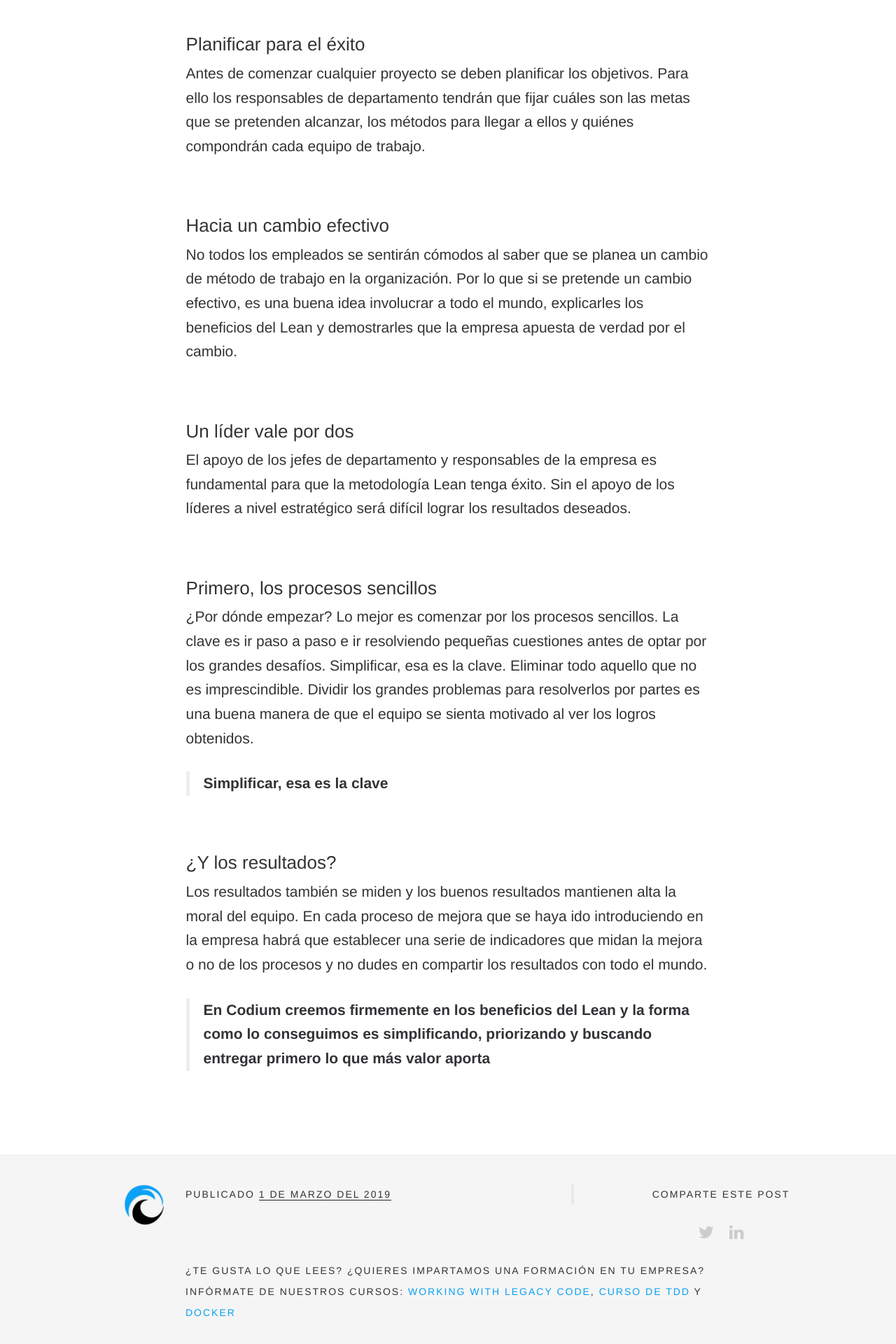
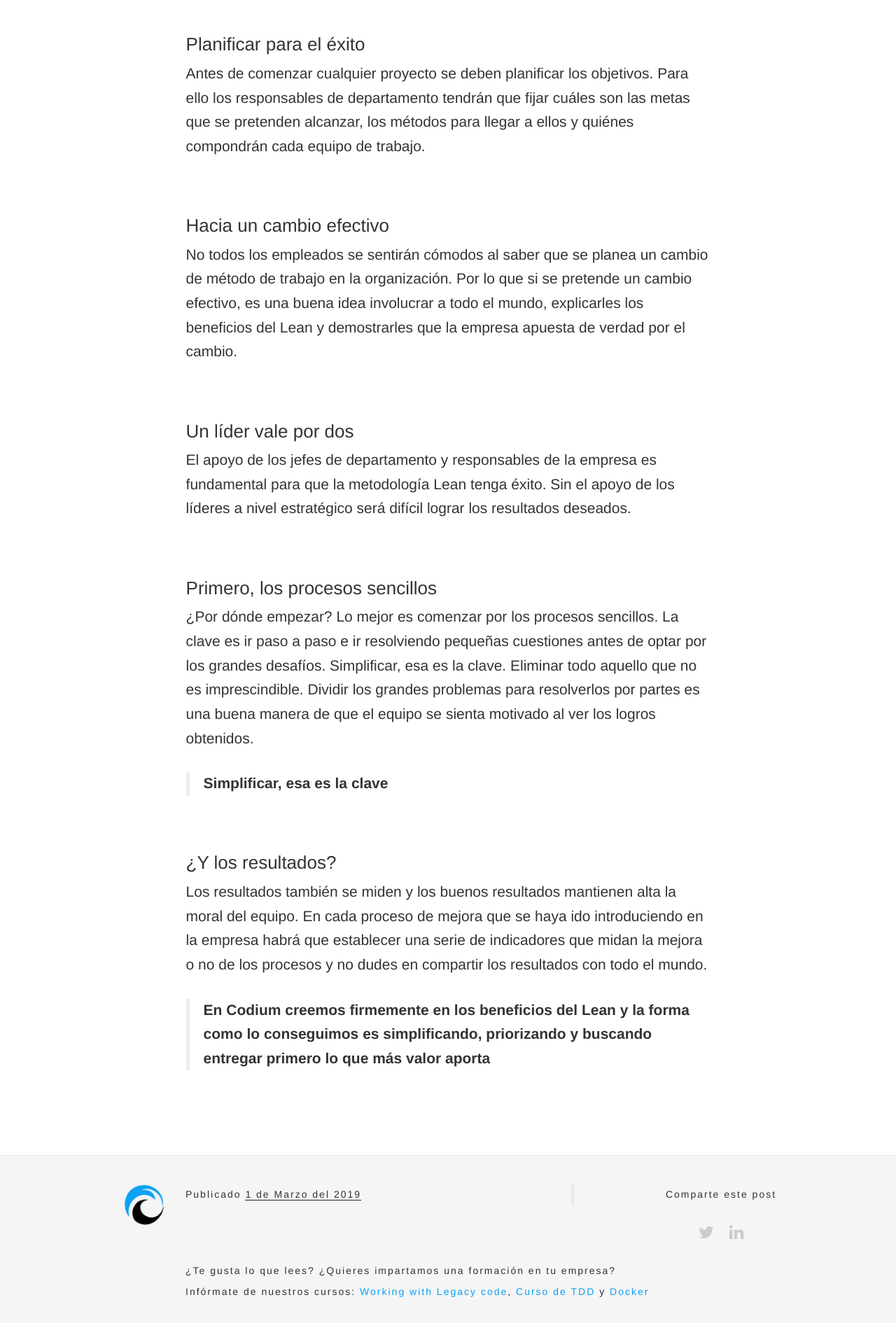
Before and after one commit to CodiumTeam/CodiumTeam.github.io, a Jekyll site: the page built from _posts/2019-03-01-lean.md, in a window 1280 px wide. Shown: the part 2697-4617 px from the top of the page at 70% size. Built offline with Jekyll 4.4.1, drawn with Linux system fonts in a browser that asks for light colours; some web fonts are replaced.

Commit message:
remove capital letters on footer

```diff
--- a/_sass/partials/_single.sass
+++ b/_sass/partials/_single.sass
@@ -180,7 +180,6 @@ footer.single
             float: right
     p,
     h3
-        text-transform: uppercase
         letter-spacing: 2px
         +font-size(14)
         line-height: 30px
```
